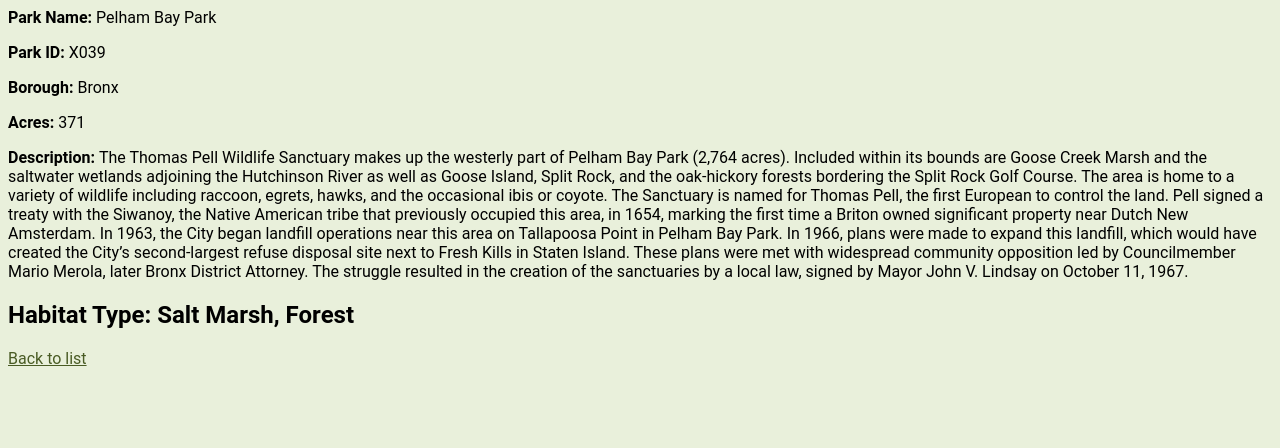
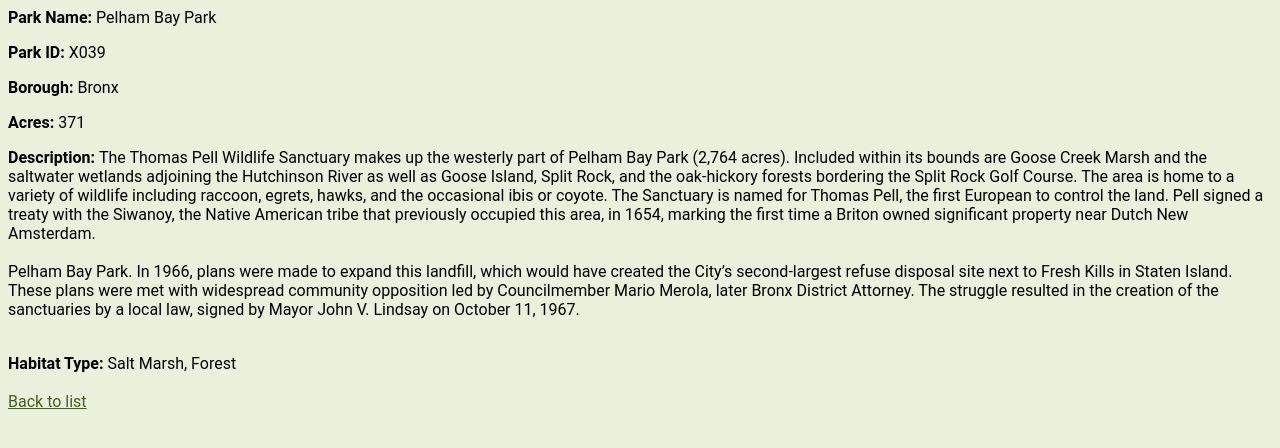
Before and after one commit to annabellamelvin/annabellamelvin.github.io, a Jekyll site: the page Nature_Preserves/parks/X039_371.html, which Jekyll copies as it is, in a window 1280 px wide. Shown: the top 448 px of the page. Built offline with Jekyll 4.4.1, drawn with Linux system fonts in a browser that asks for light colours.

Commit message:
Update X039_371.html

```diff
--- a/Nature_Preserves/parks/X039_371.html
+++ b/Nature_Preserves/parks/X039_371.html
@@ -20,17 +20,15 @@
          including raccoon, egrets, hawks, and the occasional ibis or coyote. The Sanctuary
          is named for Thomas Pell, the first European to control the land. Pell signed a treaty
          with the Siwanoy, the Native American tribe that previously occupied this area, in
-         1654, marking the first time a Briton owned significant property near Dutch New Amsterdam.&#xD;
-         &#xD;
-         In 1963, the City began landfill operations near this area on Tallapoosa Point in
+         1654, marking the first time a Briton owned significant property near Dutch New Amsterdam.<br/><br/>
          Pelham Bay Park. In 1966, plans were made to expand this landfill, which would have
          created the City’s second-largest refuse disposal site next to Fresh Kills in Staten
          Island. These plans were met with widespread community opposition led by Councilmember
          Mario Merola, later Bronx District Attorney. The struggle resulted in the creation
          of the sanctuaries by a local law, signed by Mayor John V. Lindsay on October 11,
-         1967.&#xD;
+         1967.<br/><br/>
 
       </p>
-      <h2><b>Habitat Type: </b>Salt Marsh, Forest
+      <p><b>Habitat Type: </b>Salt Marsh, Forest<br/><br/>
       </h2><a href="https://annabellamelvin.github.io/Nature_Preserves/Parks.html">Back to list</a></body>
 </html>
```
